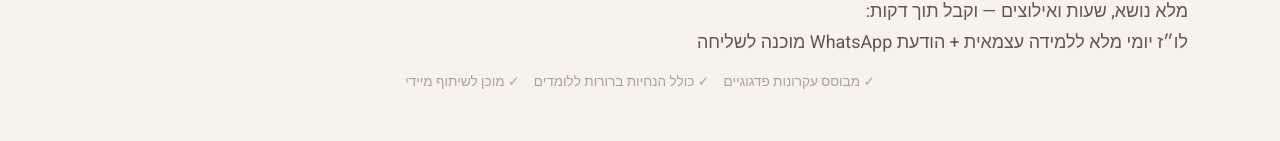
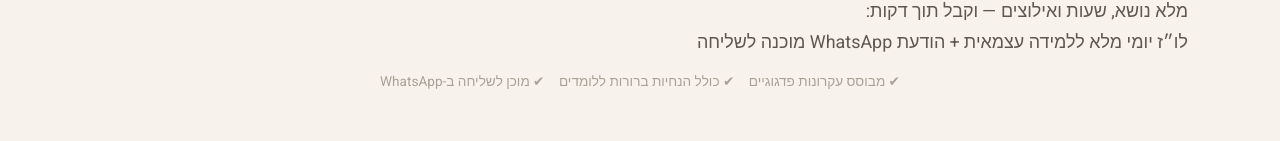
Before and after one commit to Ruthys1000/Luzon, a Next.js app: page / in a window 1280 px wide. Shown: the part 219-360 px from the top of the page. Built offline with nearby package versions, Linux system fonts and the light colour scheme.

Commit message:
copy: update hero bullets — stronger checkmark and specific WhatsApp CTA

```diff
--- a/src/app/page.tsx
+++ b/src/app/page.tsx
@@ -213,9 +213,9 @@ export default function HomePage() {
           לו״ז יומי מלא ללמידה עצמאית + הודעת WhatsApp מוכנה לשליחה
         </p>
         <ul className="hero-bullets">
-          <li>✓ מבוסס עקרונות פדגוגיים</li>
-          <li>✓ כולל הנחיות ברורות ללומדים</li>
-          <li>✓ מוכן לשיתוף מיידי</li>
+          <li>✔ מבוסס עקרונות פדגוגיים</li>
+          <li>✔ כולל הנחיות ברורות ללומדים</li>
+          <li>✔ מוכן לשליחה ב-WhatsApp</li>
         </ul>
       </header>
 
```
